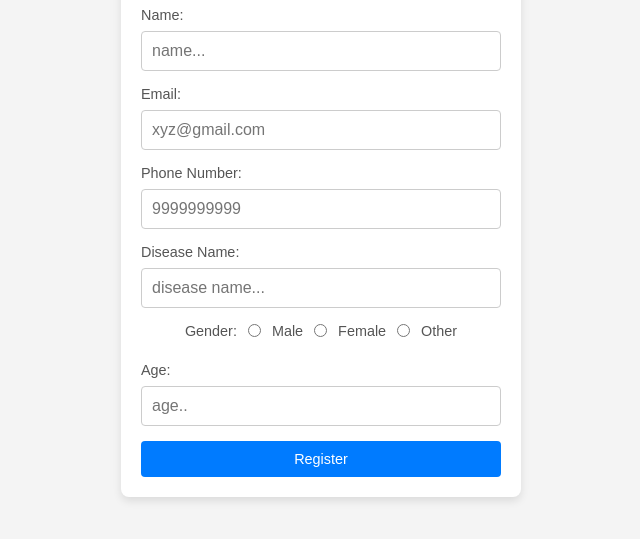
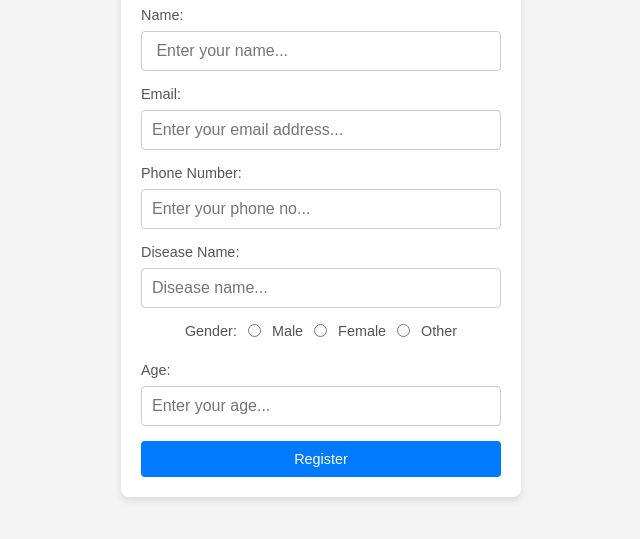
Before and after one commit to Roney1016/OPD_Hospital, a plain HTML site: page form.html in a window 1280 px wide. Shown: the part 177-716 px from the top of the page, without its empty margins (319-959 px from the left). Drawn offline with Linux system fonts and the light colour scheme.

Commit message:
change placeholder

```diff
--- a/form.html
+++ b/form.html
@@ -14,20 +14,20 @@
         <form action="/submit_registration" method="POST">
             <!-- Name Field -->
             <label for="name">Name:</label>
-            <input type="text" id="name" name="name" required placeholder="name...">
+            <input type="text" id="name" name="name" required placeholder=" Enter your name...">
 
             <!-- Email Field -->
             <label for="email">Email:</label>
-            <input type="email" id="email" name="email" required placeholder="xyz@gmail.com">
+            <input type="email" id="email" name="email" required placeholder="Enter your email address...">
 
             <!-- Phone Number Field -->
             <label for="phone">Phone Number:</label>
-            <input type="tel" id="phone" name="phone" pattern="[0-9]{10}" required placeholder="9999999999">
+            <input type="tel" id="phone" name="phone" pattern="[0-9]{10}" required placeholder="Enter your phone no...">
             <!-- <small>Format: 1234567890</small> -->
 
             <!-- Disease Name Field -->
             <label for="disease">Disease Name:</label>
-            <input type="text" id="disease" name="disease" required placeholder="disease name...">
+            <input type="text" id="disease" name="disease" required placeholder="Disease name...">
 
             <!-- Gender Field -->
             <div class="gender-group">
@@ -42,7 +42,7 @@
 
             <!-- Age Field -->
             <label for="age">Age:</label>
-            <input type="number" id="age" name="age" min="0" required placeholder="age..">
+            <input type="number" id="age" name="age" min="0" required placeholder="Enter your age...">
 
             <!-- Submit Button -->
             <input type="submit" value="Register">
```
